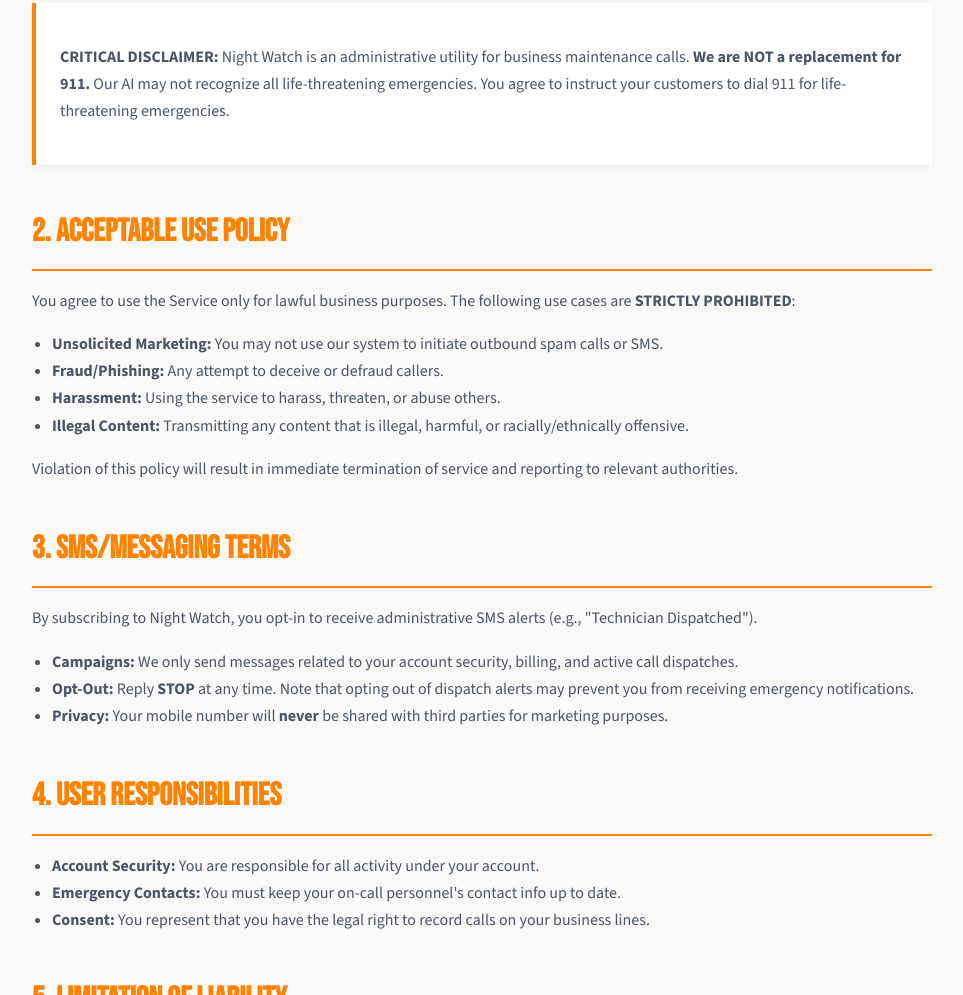
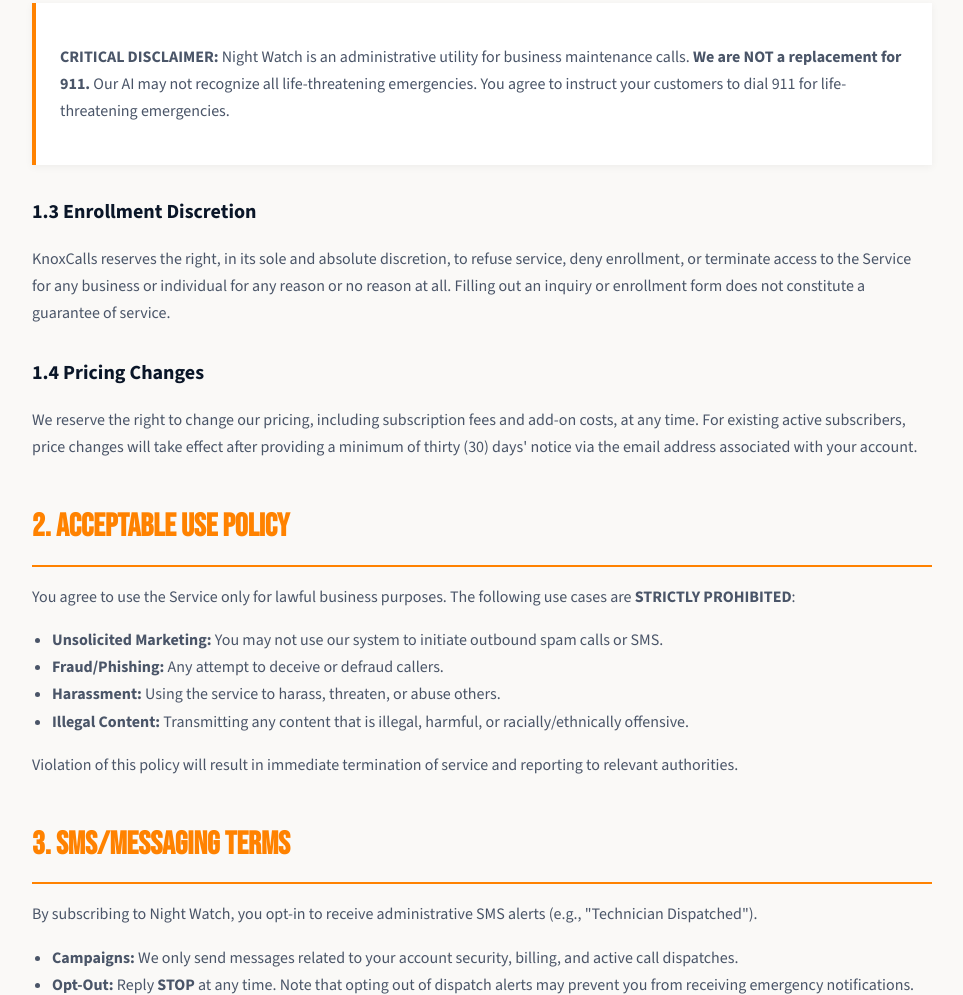
Before and after one commit to NanaHarith/knoxcalls-landing, a website: page public/terms-of-service.html in a window 1280 px wide. Shown: the part 951-1946 px from the top of the page, without its empty margins (158-1121 px from the left). Drawn offline with nearby package versions, Linux system fonts and the light colour scheme.

Commit message:
Add enrollment discretion and pricing change clauses to ToS

```diff
--- a/public/terms-of-service.html
+++ b/public/terms-of-service.html
@@ -195,6 +195,17 @@
                 emergencies. You agree to instruct your customers to dial 911 for life-threatening emergencies.</p>
         </div>
 
+        <h3>1.3 Enrollment Discretion</h3>
+        <p>KnoxCalls reserves the right, in its sole and absolute discretion, to refuse service, deny enrollment, or
+            terminate access to the Service for any business or individual for any reason or no reason at all. Filling
+            out
+            an inquiry or enrollment form does not constitute a guarantee of service.</p>
+
+        <h3>1.4 Pricing Changes</h3>
+        <p>We reserve the right to change our pricing, including subscription fees and add-on costs, at any time. For
+            existing active subscribers, price changes will take effect after providing a minimum of thirty (30) days'
+            notice via the email address associated with your account.</p>
+
         <h2>2. Acceptable Use Policy</h2>
         <p>You agree to use the Service only for lawful business purposes. The following use cases are <strong>STRICTLY
                 PROHIBITED</strong>:</p>
```
